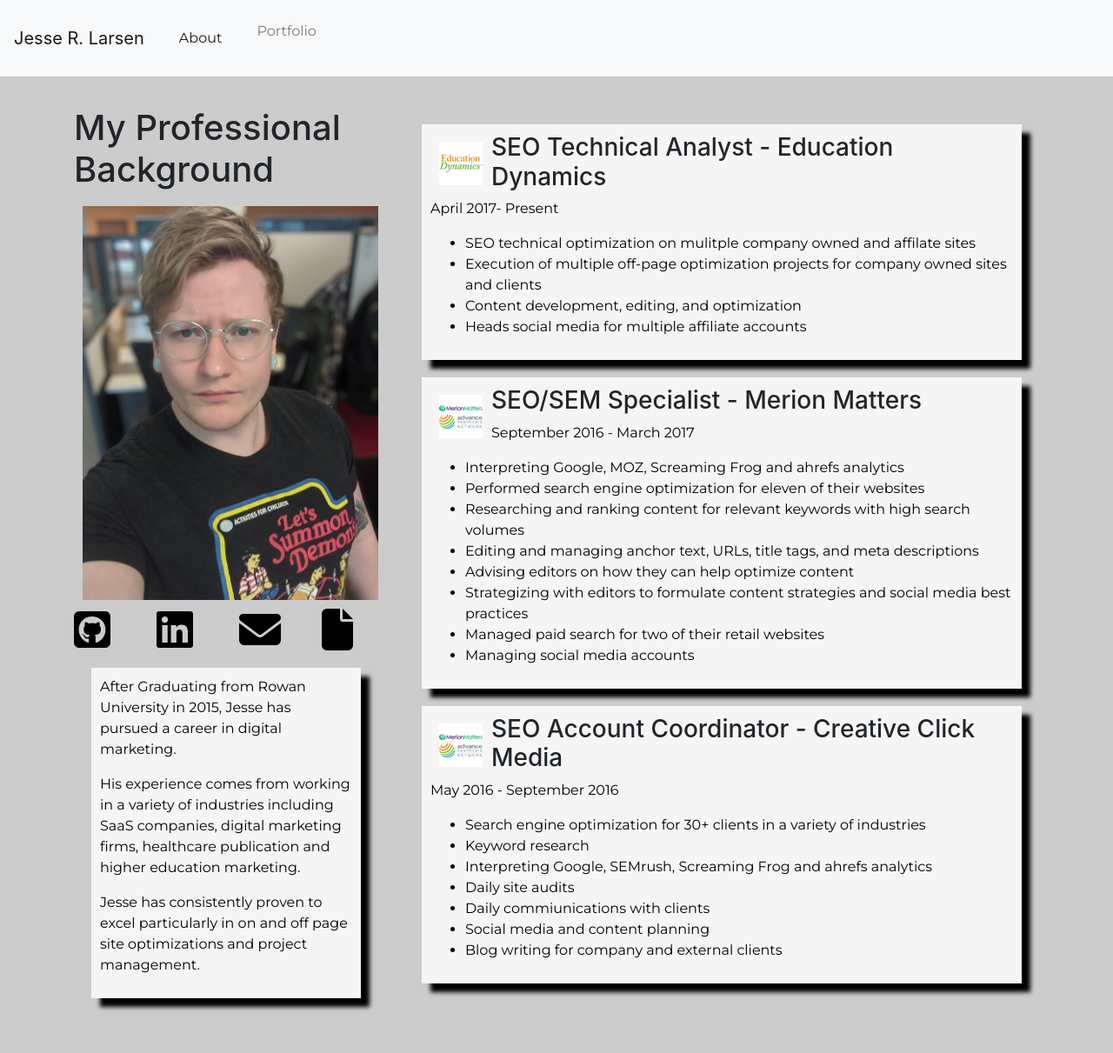
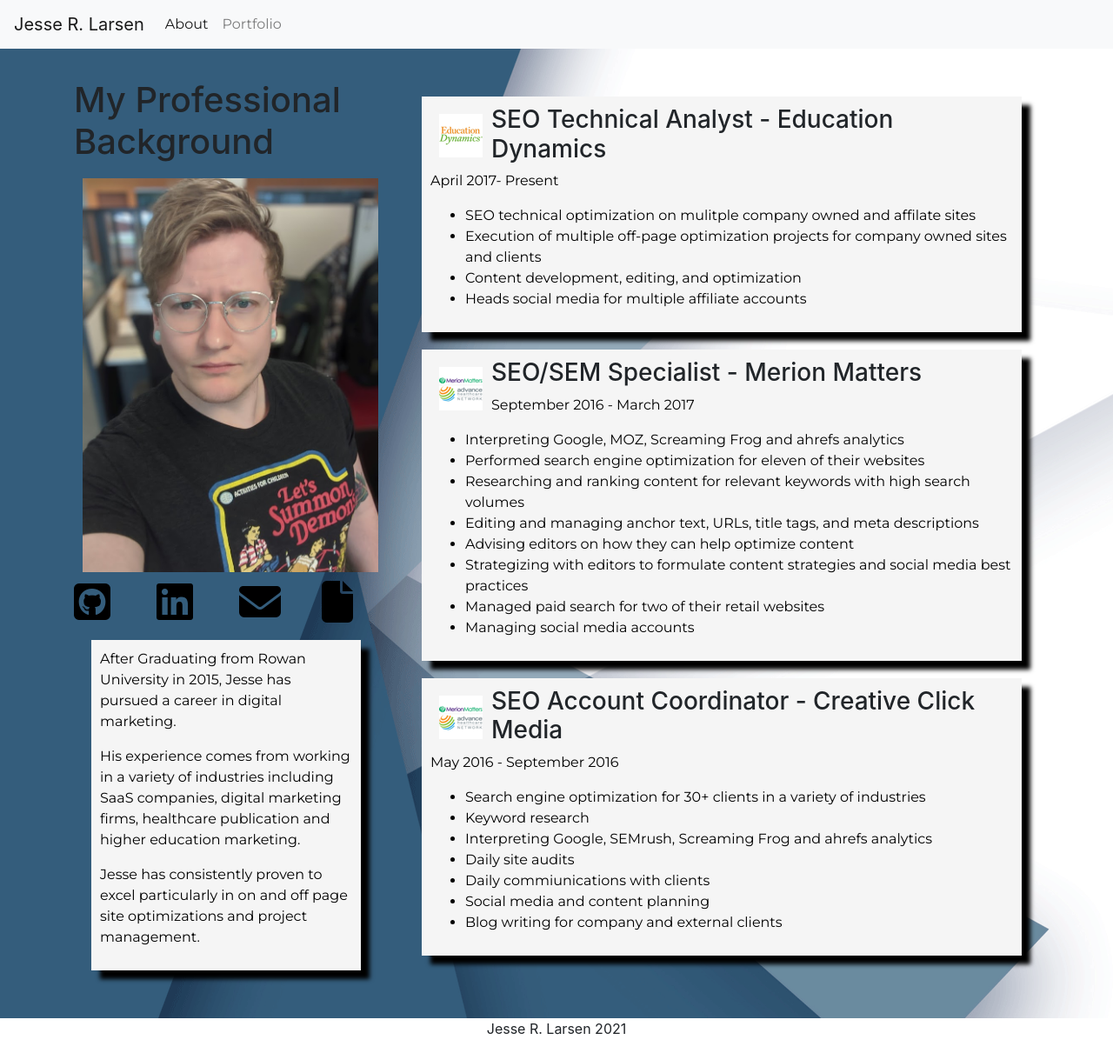
Before and after one commit to J35RL4R/portfolio-v3, a React (Create React App) app: page / in a window 1280 px wide. Shown: the whole page at 87% size. Built offline with nearby package versions, Linux system fonts and the light colour scheme.

Commit message:
adding file structure to complpy with  instructions

```diff
--- a/src/App.css
+++ b/src/App.css
@@ -1,5 +1,6 @@
 body  {
   background-color: #cccccc;
+  background-image: url("./components/images/background-img.png");
 
 }
 
@@ -28,7 +29,7 @@
   border:10px;
 
 }
-.resume-border-box, .portfolio-table, .contact-form {
+.resume-border-box, .portfolio-table {
   margin: 20px;
   padding: 10px;
   border: 10px;
@@ -63,3 +64,11 @@
 .fab, .fas {
   color: black;
 }
+.footer {
+  position: relative;
+  bottom: 0;
+  width: 100%;
+  height: 2.5rem;
+  background: white;
+  text-align: center;
+  }
--- a/src/App.js
+++ b/src/App.js
@@ -1,19 +1,21 @@
 import React from "react";
 import { BrowserRouter as Router, Route } from "react-router-dom";
-import Nav from "./components/nav/index";
+import Header from "./components/header/index";
 import Contentbox from "./components/contentbox/index"
 import Resumeblock from "./components/resumeblock/index"
 import Portfolioblock from "./components/portfolioblock"
+import Footer from "./components/footer/footer"
 import './App.css';
 
 function App() {
   return (
     <Router>
-        <Nav />
+        <Header/>
         <Contentbox>
           <Route exact path="/" component={Resumeblock} />
           <Route exact path="/portfolio" component={Portfolioblock} />
         </Contentbox>
+        <Footer />
     </Router>
   );
 }
--- /dev/null
+++ b/src/components/footer/footer.js
@@ -0,0 +1,11 @@
+import React from "react";
+
+function Footer() {
+  return (
+    <div className="footer">
+      <span>Jesse R. Larsen 2021</span>
+    </div>
+  );
+}
+
+export default Footer;
--- a/src/components/nav/index.js
+++ b/src/components/header/index.js
@@ -12,7 +12,7 @@
     <div className="collapse navbar-collapse" id="navbarNav">
         <ul className="navbar-nav">
           <li className="nav-item">
-            <div className="nav-link">
+            <div className="nav-item">
             <Link
             to="/"
             className={
@@ -21,7 +21,7 @@
               : "nav-link"
           }
             >
-            <div className="nav-link">About</div>
+            About
             </Link>
             </div>
           </li>
@@ -31,7 +31,7 @@
             className={
             window.location.pathname === "/portfolio" ? "nav-link active" : "nav-link" }
           >
-          <div className="nav-link">Portfolio</div>
+          Portfolio
           </Link>
         </li>
       </ul>
--- a/src/components/portfolioblock/index.js
+++ b/src/components/portfolioblock/index.js
@@ -31,7 +31,7 @@
                             <div className='col-md-6'>
                             <a href= {"https://scorecard-visualizer.herokuapp.com/"} target = "_blank"rel="noreferrer"><img src={Collegevis} className="img-fluid" alt='sample image'/></a>
                             <div className = "container">
-                                <p>ThCollege Scorecard Visualizer is an application allowing users to search for colleges and review a variety of returned statistics in a visually appealing dashboard graphical interface.</p>
+                                <p>The College Scorecard Visualizer is an application allowing users to search for colleges and review a variety of returned statistics in a visually appealing dashboard graphical interface.</p>
                                 <p>Check out the repo  <a href={"https://github.com/J35RL4R/college-score-card-visualizer"} target="_blank"rel="noreferrer" >here</a></p>
                             </div>
                             </div>
```
Also changed, not shown: 2 other files (tests, documents, lock files or other folders).
